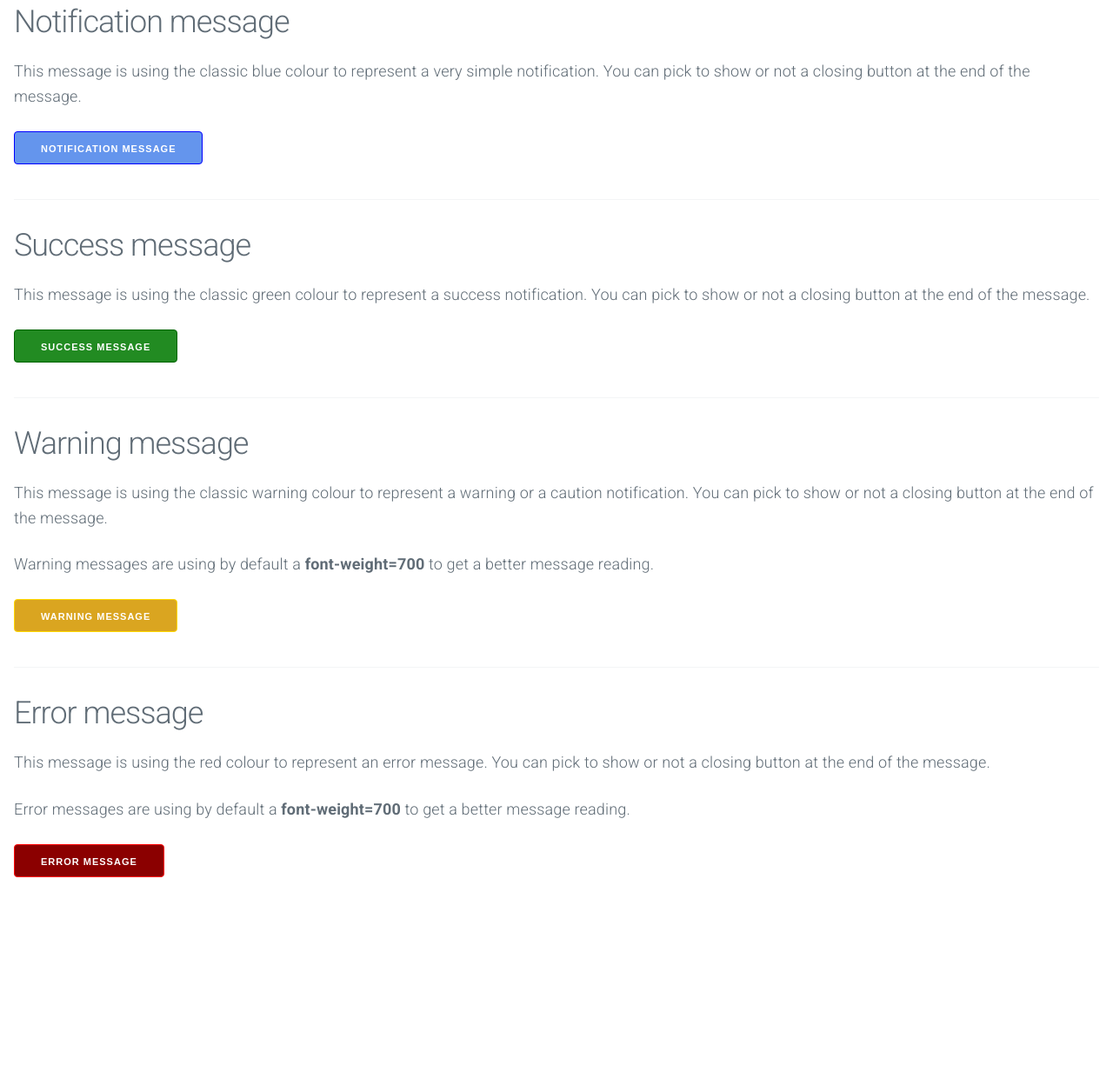
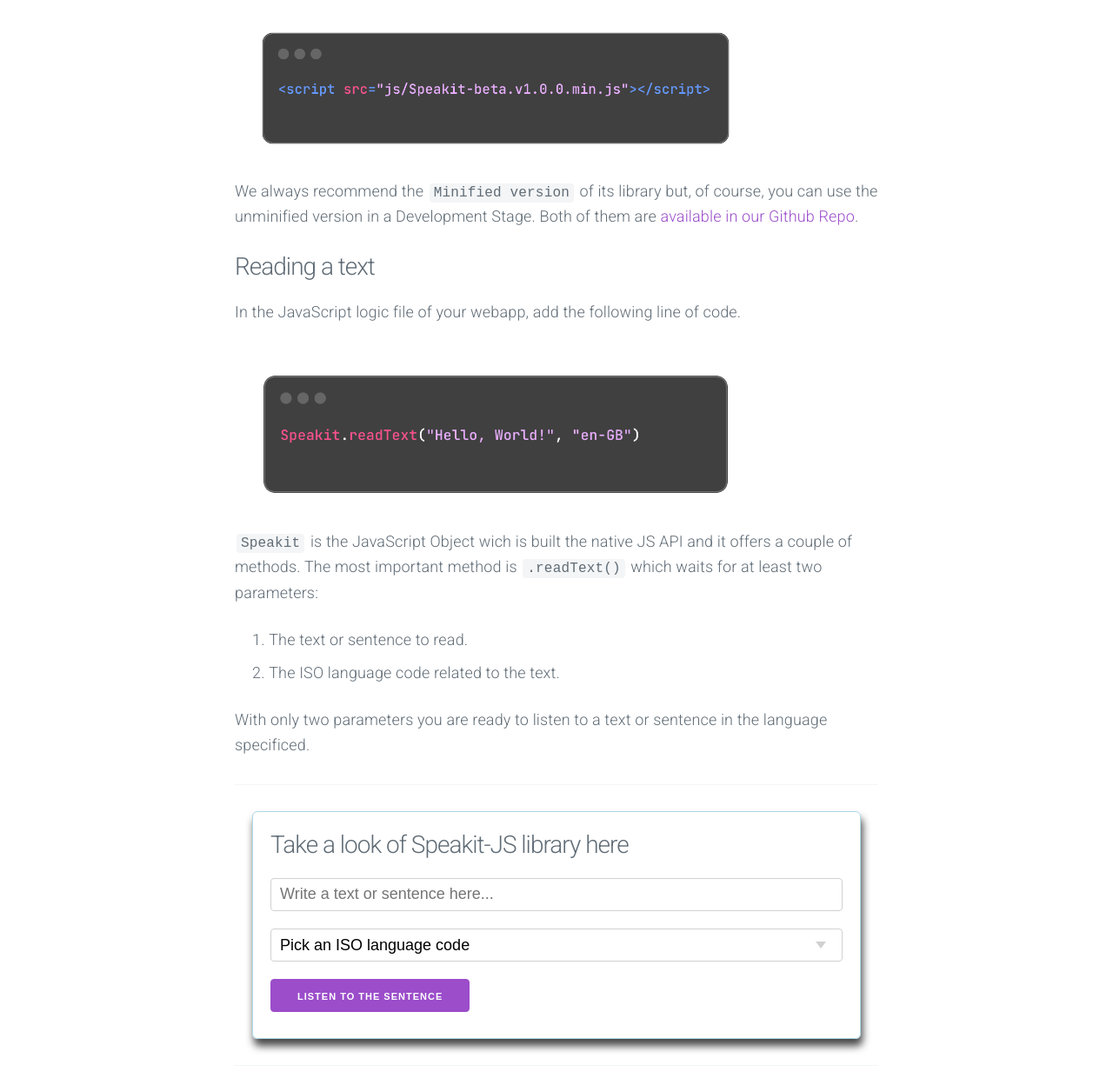
Before and after one commit to mobilepadawan/Speakit-JS, a plain HTML site: page docs/index.html in a window 1280 px wide. Shown: the part 532-1780 px from the top of the page at 87% size. Before the commit the page ends 1567 px from the top, so only its background shows below. Drawn offline with nearby package versions, Linux system fonts and the light colour scheme.

Commit message:
Another update of the official website

```diff
--- a/docs/css/styles.css
+++ b/docs/css/styles.css
@@ -1,6 +1,5 @@
 @import url('https://fonts.googleapis.com/css?family=Roboto:300,300italic,700,700italic');
 @import url('https://cdnjs.cloudflare.com/ajax/libs/milligram/1.4.1/milligram.css');
-@import url('../src/developer/toastitv1.0.css');
 
 html {
     font-family: 'Roboto', Arial, Helvetica, sans-serif;
@@ -8,15 +7,41 @@ html {
 }
 
 p,
+code,
+li,
 select,
 input,
 span, div {
     font-size: large;
 }
 
+ol {
+    margin-left: 20px;
+}
+
 table {
     width: 90% !important;
     margin-left: 5%;
+}
+
+.sample-container {
+    margin: 0 auto;
+    width: 700px;
+    padding: 20px;
+    border: 1px solid lightblue;
+    border-radius: 6px;
+    box-shadow: 2px 8px 10px rgb(70, 70, 70);
+}
+
+.contenedor {
+    margin: 0 auto;
+    width: 760px;
+    padding: 0 20px;
+}
+
+header,
+main {
+  text-align: left;
 }
 
 .emoji-image {
@@ -52,6 +77,10 @@ div.image-sample img {
     display: flex;
     align-items: end;
     align-content: stretch;
+}
+
+.image-code {
+    width: 600px;
 }
 
 .emoji {
@@ -138,36 +167,32 @@ div.image-sample img {
     border-color: darkred !important;
 }
 
-@media (min-width: 901px) {
-    div.image-sample img {
-        width: 700px;
-        height: 500px;
-    }
-}
-
 @media (max-width: 900px) {
     div.theme-picker {
         display: none;
     }
-
-    div.image-sample img {
-        width: 500px;
-        height: 408px;
-    }
 }
 
 @media (max-width: 720px) {
+    .contenedor {
+        max-width: 100%;
+    }
+
+    .sample-container {
+        max-width: 100%;
+    }
+
     div.theme-picker {
         display: none;
-    }
-
-    div.image-sample img {
-        width: 400px;
-        height: 314px;
     }
 }
 
 @media (min-width: 600px) {
+    .contenedor {
+        max-width: 100%;
+        padding: 0 10px;
+    }
+
     h1#titulo {
         text-align: center;
     }
@@ -175,9 +200,4 @@ div.image-sample img {
     img.img-logo {
         display: none;
     }
-
-    div.image-sample img {
-        width: 100%;
-        height: 100%;
-    }
 }
--- a/docs/index.html
+++ b/docs/index.html
@@ -5,20 +5,23 @@
     <meta charset="UTF-8">
     <title>Speak-it JavaScript Library</title>
     <meta name="viewport" content="width=device-width, initial-scale=1.0">
+    <link rel="shortcut icon" href="images/speak-64.png" type="image/png">
     <link rel="stylesheet" href="css/styles.css">
     <script src="../Speakit-beta.v1.0.0.min.js"></script>
     <script type="module" src="js/main.js"></script>
 </head>
 
 <body>
+    <div class="contenedor">
         <div class="theme-picker">
             <div class="emoji sun" title="Click to select Light Theme">☀️</div>
             <div class="emoji moon" title="Click to select Dark Theme">🌘</div>
         </div>
         <header>
-        <img class="img-logo" src="images/toaster-icon.png" alt="Toaster Icon (Copyrighted by Freepik)">
+            <img class="img-logo" src="images/speak-64.png" alt="Toaster Icon (Copyrighted by Freepik)">
             <h1 id="titulo">Speak-it JavaScript Library</h1>
-        <p>Speakit JS is a JavaScript library to an easiest implement of <a href="https://developer.mozilla.org/en-US/docs/Web/API/SpeechSynthesis" target="_blank">Speech Synthesis API</a>.</p>
+            <p><strong>Speakit JS</strong> is a JavaScript library to an easiest implement of <a href="https://developer.mozilla.org/en-US/docs/Web/API/SpeechSynthesis" target="_blank">Speech Synthesis API</a>.</p>
+            <p>This web API let you take a sentence or paragraph written like this, and make it audible through the JavaScript native API. Every modern web browser has the capability to speech any text in many languages. In the link 👆 previously shared you'll find the version compatibility according to the different browsers available.</p>
         </header>
         <main>
             <section>
@@ -31,53 +34,48 @@
             </section>
             <section>
                 <article>
-                <h2>Generic message</h2>
-                <p>A very simple generic message. This tone is using the default colour for the background. If you miss
-                    to configure the style, this tone will be shown by default.</p>
-                <button class="button-generic">Generic Message</button>
+                    <h2>How does it works?</h2>
+                    <p><strong>First of all add the reference to the Speakit-JS library in your HTML document.</strong></p>
+                    <img src="images/referencing-speakit-js.png" alt="Referencing Speakit-JS" class="image-code">
+                    <p>We always recommend the <code>Minified version</code> of its library but, of course, you can use the unminified version in a Development Stage. Both of them are <a href="https://github.com/mobilepadawan/Speakit-JS/tree/main/src" target="_blank">available in our Github Repo</a>.</p>
+                    <h3>Reading a text</h3>
+                    <p>In the JavaScript logic file of your webapp, add the following line of code.</p>
+                    <img src="images/speakit-js-quick-sample.png" alt="Reading a text with Speakit-JS" class="image-code">
+                    <p><code>Speakit</code> is the JavaScript Object wich is built the native JS API and it offers a couple of methods. The most important method is <code>.readText()</code> which waits for at least two parameters:</p>
+                    <ol>
+                        <li>The text or sentence to read.</li>
+                        <li>The ISO language code related to the text.</li>
+                    </ol>
+                    <p>With only two parameters you are ready to listen to a text or sentence in the language specificed.</p>
                     <hr>
                 </article>
             </section>
             <section>
-            <article>
-                <h2>Notification message</h2>
-                <p>This message is using the classic blue colour to represent a very simple notification. You can pick
-                    to show or not a closing button at the end of the message.</p>
-                <button class="button-notification">Notification Message</button>
-                <hr>
+                <article class="sample-container">
+                    <h3>Take a look of Speakit-JS library here</h3>
+                    <label for="inputText">
+                        <input type="text" id="inputText" placeholder="Write a text or sentence here...">
+                    </label>
+                    <label for="selectedLanguage">
+                        <select name="" id="selectedLanguage">
+                            <option selected disabled>Pick an ISO language code</option>
+                            <option>en-CA</option>
+                            <option>en-GB</option>
+                            <option>en-US</option>
+                            <option>es-ES</option>
+                            <option>es-MX</option>
+                            <option>es-AR</option>
+                            <option>it-IT</option>
+                            <option>pt-PT</option>
+                            <option>pt-BR</option>
+                        </select>
+                    </label>
+                    <button id="buttonRead">Listen to the sentence</button>
                 </article>
             </section>
-        <section>
-            <article>
-                <h2>Success message</h2>
-                <p>This message is using the classic green colour to represent a success notification. You can pick to
-                    show or not a closing button at the end of the message.</p>
-                <button class="button-success">Success Message</button>
             <hr>
-            </article>
-        </section>
-        <section>
-            <article>
-                <h2>Warning message</h2>
-                <p>This message is using the classic warning colour to represent a warning or a caution notification.
-                    You can pick to show or not a closing button at the end of the message.</p>
-                <p>Warning messages are using by default a <strong>font-weight=700</strong> to get a better message
-                    reading.</p>
-                <button class="button-warning">Warning Message</button>
-                <hr>
-            </article>
-        </section>
-        <section>
-            <article>
-                <h2>Error message</h2>
-                <p>This message is using the red colour to represent an error message. You can pick to show or not a
-                    closing button at the end of the message.</p>
-                <p>Error messages are using by default a <strong>font-weight=700</strong> to get a better message
-                    reading.</p>
-                <button class="button-error">Error Message</button>
-            </article>
-        </section>
         </main>
+    </div>
 </body>
 
 </html>
--- a/docs/js/main.js
+++ b/docs/js/main.js
@@ -1,5 +1,8 @@
 const emojiSun = document.querySelector('div.emoji.sun')
 const emojiMoon = document.querySelector('div.emoji.moon')
+const buttonRead = document.querySelector("#buttonRead")
+const inputText = document.querySelector("#inputText")
+const selectedLanguage = document.querySelector("#selectedLanguage")
 
 const applyThemePicked = ()=> localStorage.getItem('themePicked') || 'auto'
 
@@ -15,3 +18,8 @@ emojiMoon.addEventListener('click', ()=> {
     document.documentElement.style.setProperty('color-scheme', 'Dark')
     localStorage.setItem('themePicked', 'Dark')
 })
+
+buttonRead.addEventListener("click", ()=> {
+    let textToRead = inputText.value.trim()
+    textToRead && Speakit.readText(textToRead, selectedLanguage.value)
+})
```
Also changed, not shown: docs/images/referencing-speakit-js.png (added), docs/images/speakit-js-quick-sample.png (added). Lines whose indentation alone changed are shown as unchanged.
